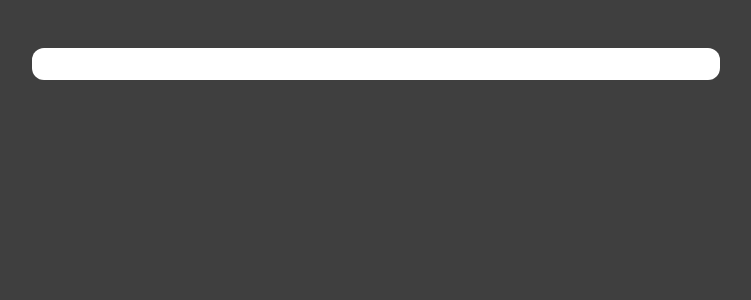
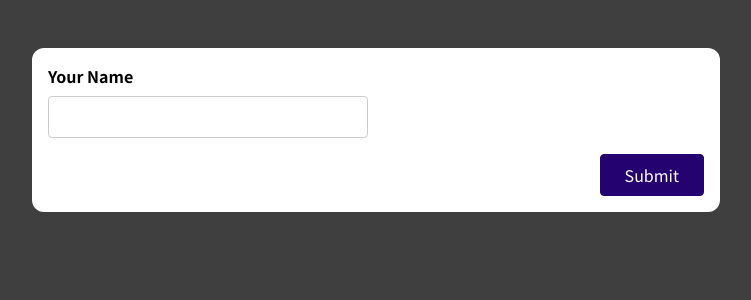
Before and after one commit to louisweiser/demo_form, a React (Create React App) app: page / in a window 1280 px wide. Shown: the top 300 px of the page, without its empty margins (264-1015 px from the left). Built offline with nearby package versions, Linux system fonts and the light colour scheme.

Commit message:
implement components in app

```diff
--- a/src/App.js
+++ b/src/App.js
@@ -1,7 +1,13 @@
 import "./App.css";
 
+import SimpleInput from "./components/SimpleInput";
+
 function App() {
-  return <div className="app"></div>;
+  return (
+    <div className="app">
+      <SimpleInput />
+    </div>
+  );
 }
 
 export default App;
```
Also changed, not shown: 1 other file (tests, documents, lock files or other folders).
